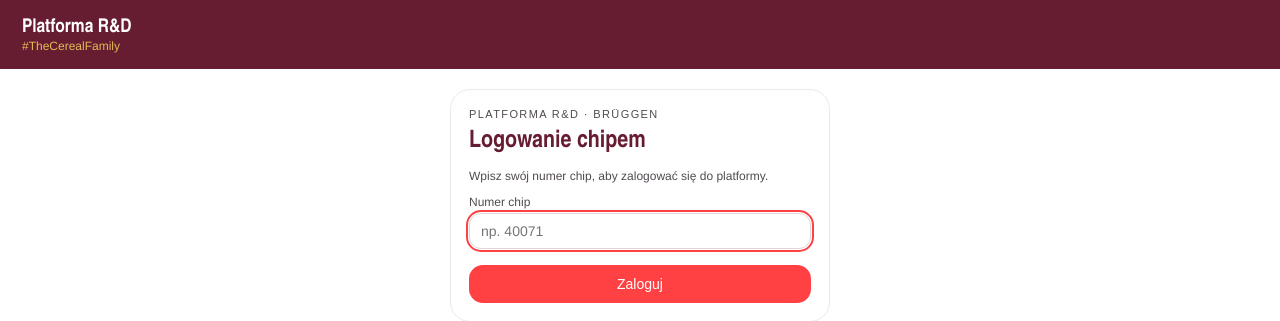
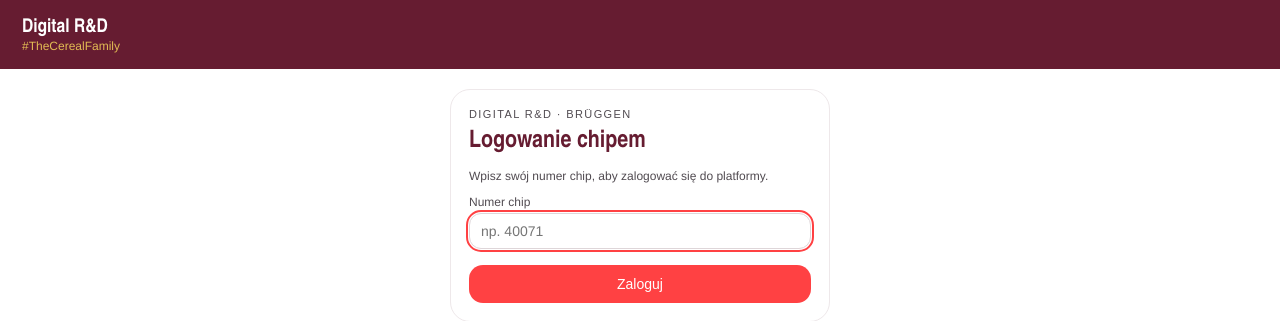
Before and after one commit to SP1BrueggenPL/R-D-Platform, a Django app: page /accounts/login/ in a window 1280 px wide. Shown: the top 321 px of the page. Run offline with Django 5.2, Linux system fonts and the light colour scheme.

Commit message:
Rename displayed brand from "Platforma R&D" to "Digital R&D"
Covers the top-bar header, page title, login/hub/user-list eyebrows, and
the settings.py/brand.css comments. Left team-role labels like "R&D
Manager" / "Członek zespołu R&D" untouched — those name a job role,
not the app.

```diff
--- a/rdplatform/settings.py
+++ b/rdplatform/settings.py
@@ -1,5 +1,5 @@
 """
-Django settings for the Brüggen R&D Platform.
+Django settings for Brüggen Digital R&D.
 """
 
 import os
--- a/static/brand/css/brand.css
+++ b/static/brand/css/brand.css
@@ -1,4 +1,4 @@
-/* Brüggen R&D Platform — brand tokens
+/* Brüggen Digital R&D — brand tokens
    Colors verified against the Brüggen Corporate Colors (PPT Master 2024)
    and the existing Inno Session Lab tool. */
 :root{
--- a/templates/accounts/login.html
+++ b/templates/accounts/login.html
@@ -3,7 +3,7 @@
 {% block content %}
 <div class="wrap" style="max-width:420px">
   <div class="card">
-    <div class="eyebrow">Platforma R&amp;D · Brüggen</div>
+    <div class="eyebrow">Digital R&amp;D · Brüggen</div>
     <h2 style="margin-bottom:6px">Logowanie chipem</h2>
     <p class="note">Wpisz swój numer chip, aby zalogować się do platformy.</p>
     <form method="post">
--- a/templates/accounts/user_list.html
+++ b/templates/accounts/user_list.html
@@ -2,7 +2,7 @@
 {% block title %}Użytkownicy{% endblock %}
 {% block content %}
 <div class="wrap">
-  <div class="eyebrow">Platforma R&amp;D · Administracja</div>
+  <div class="eyebrow">Digital R&amp;D · Administracja</div>
   <div class="row" style="justify-content:space-between">
     <h2>Użytkownicy</h2>
     <a class="btn primary" href="{% url 'accounts:user_create' %}">+ Dodaj użytkownika</a>
--- a/templates/base.html
+++ b/templates/base.html
@@ -4,13 +4,13 @@
 <meta charset="utf-8">
 <meta name="viewport" content="width=device-width, initial-scale=1, viewport-fit=cover">
 <meta name="theme-color" content="#661C31">
-<title>{% block title %}Platforma R&D{% endblock %} · Brüggen</title>
+<title>{% block title %}Digital R&amp;D{% endblock %} · Brüggen</title>
 <link rel="stylesheet" href="{% static 'brand/css/brand.css' %}">
 {% block extra_head %}{% endblock %}
 </head>
 <body>
 <div class="top">
-  <div><h1>Platforma R&amp;D</h1>
+  <div><h1>Digital R&amp;D</h1>
   <div class="tagline">#TheCerealFamily</div></div>
   <div class="top-nav">
     {% if user.is_authenticated %}
--- a/templates/core/hub.html
+++ b/templates/core/hub.html
@@ -2,7 +2,7 @@
 {% block title %}Procesy R&amp;D{% endblock %}
 {% block content %}
 <div class="wrap">
-  <div class="eyebrow">Platforma R&amp;D · Brüggen</div>
+  <div class="eyebrow">Digital R&amp;D · Brüggen</div>
   <h2>Procesy</h2>
   <p class="note">Wybierz proces, w którym chcesz pracować. Nowe procesy będą dodawane tutaj.</p>
   <div class="hub-grid">
```
